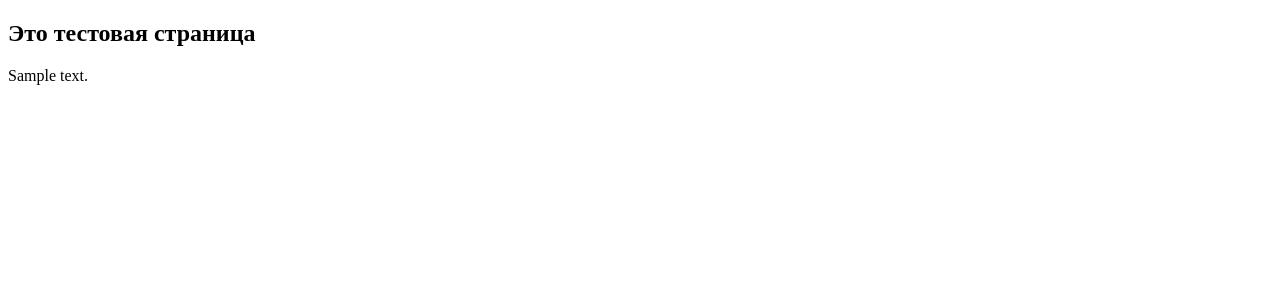
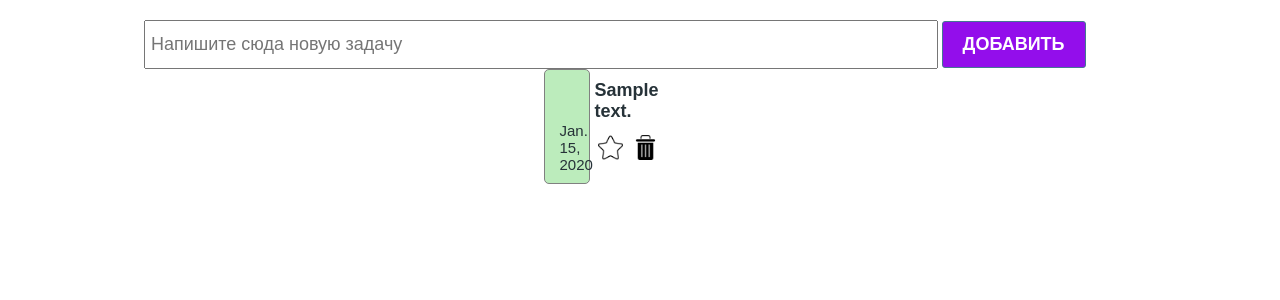
Before and after one commit to ZhalilOmuraliev/TODO, a Django app: template main/templates/test.html in a window 1280 px wide. Shown: the top 300 px of the page. Run offline with Django 3.2, Linux system fonts and the light colour scheme; the template is opened without the code that fills it: values that come from a table or form of the project are taken from there, others are empty; tables that the repository leaves empty hold one stand-in row (values such as "Sample post").

Commit message:
added some sets in test

```diff
--- a/main/templates/test.html
+++ b/main/templates/test.html
@@ -1,15 +1,47 @@
+{% load static %}
 <!DOCTYPE html>
 <html lang="en">
+
 <head>
     <meta charset="UTF-8">
     <meta name="viewport" content="width=device-width, initial-scale=1.0">
     <title>Document</title>
+    <!-- <link rel="stylesheet" href="styles/checkbox.css"> -->
+    <link rel="stylesheet" href="{% static 'styles/index.css' %}">
+    <!-- <link rel="stylesheet" href="styles/index.css"> -->
+    <link rel="stylesheet" href="{% static 'styles/checkbox.css' %}">
 </head>
+
 <body>
-    <h2>Это тестовая страница</h2>
+    <section>
 
-    {% for todo in todo_list %}
-        {{ todo.text }}
-    {% endfor %}
+        <div class="create_container">
+            <input class="create_input" type="text" placeholder="Напишите сюда новую задачу">
+            <button class="create_button">Добавить</button>
+        </div>
+
+        <div class="todo_cantainer">
+
+
+            {% for todo in todo_list %}
+            <div class="todo_item">
+                <div class="todo_item_header">
+                    <label class="checkbox_container">
+                        <input type="checkbox">
+                        <span class="chekmark"></span>
+                    </label>
+                    <h4> {{ todo.text }}</h4>
+                </div>
+                <div class="todo_item_footer">
+                    <p>{{ todo.created_at}}</p>
+                    <div class="action_buttons">
+                        <img src="icons/unmarked.png">
+                        <img src="icons/delete.png">
+                    </div>
+                </div>
+                {% endfor %}
+            </div>
+    </section>
 </body>
+
 </html>
```
